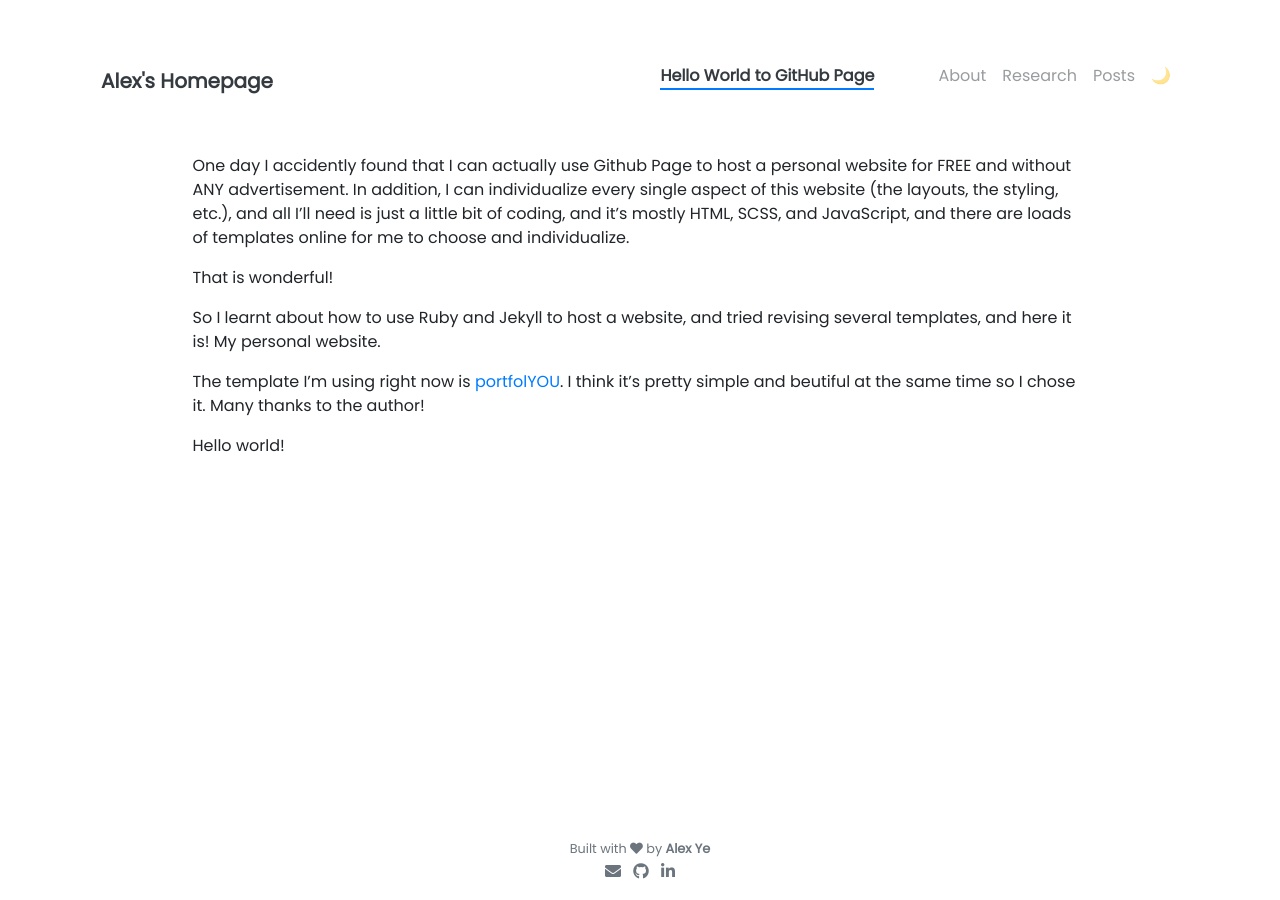
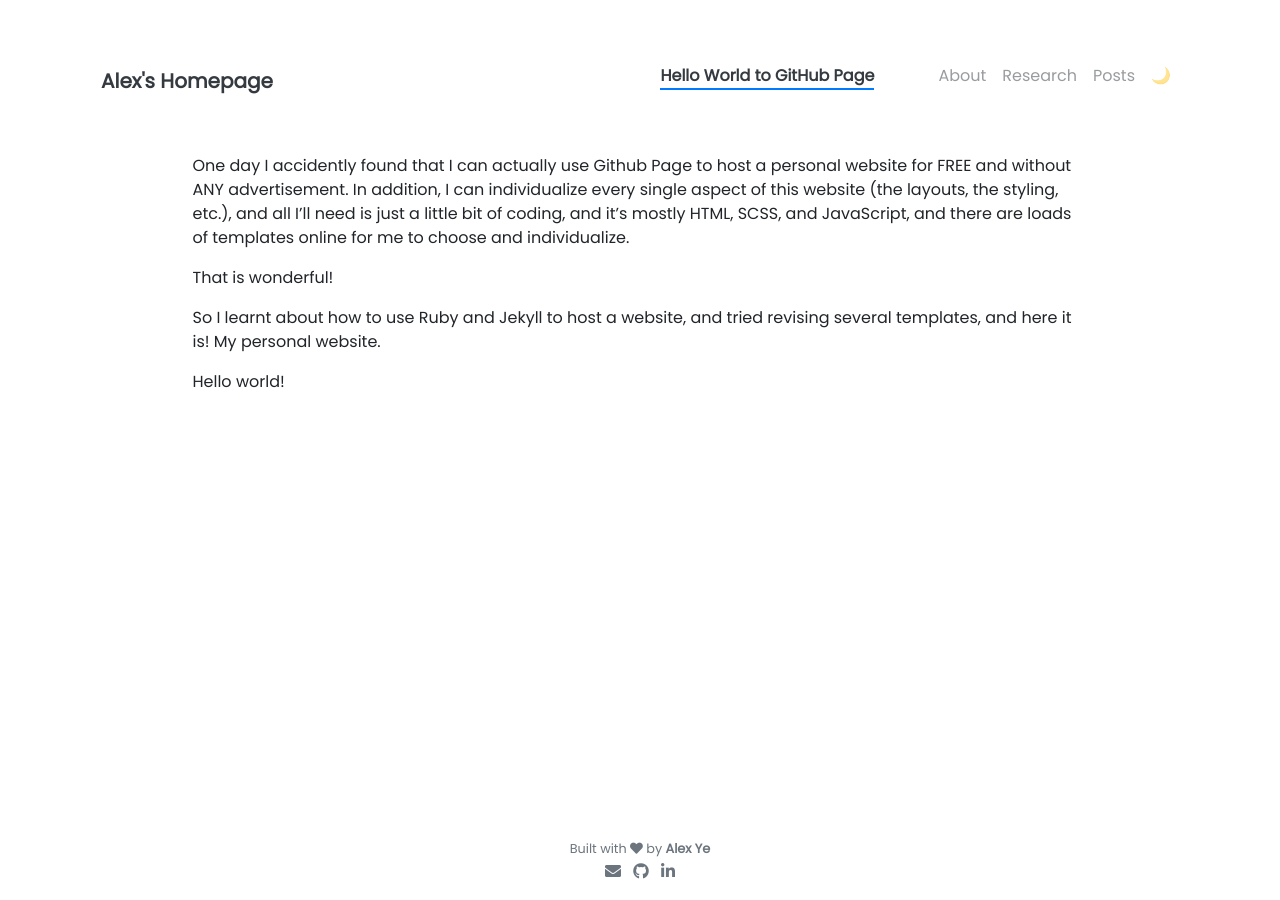
Before and after one commit to alexxyye/alexxyye.github.io, a Jekyll site: the page built from blog/2022-04-28-hello-world-to-github-page.md, in a window 1280 px wide. Built offline with Jekyll 4.4.1, drawn with Linux system fonts in a browser that asks for light colours; nearby versions of some CDN libraries; our own code applies the rules of GitHub Pages for plain Markdown files.

Commit message:
Revert "hello world"
This reverts commit 9a8cf58c80fe70a489cd6914c50448116f442534.

```diff
--- a/blog/2022-04-28-hello-world-to-github-page.md
+++ b/blog/2022-04-28-hello-world-to-github-page.md
@@ -12,6 +12,4 @@ That is wonderful!
 
 So I learnt about how to use Ruby and Jekyll to host a website, and tried revising several templates, and here it is! My personal website.
 
-The template I'm using right now is [portfolYOU](https://github.com/YoussefRaafatNasry/portfolYOU). I think it's pretty simple and beutiful at the same time so I chose it. Many thanks to the author!
-
 Hello world!
```
